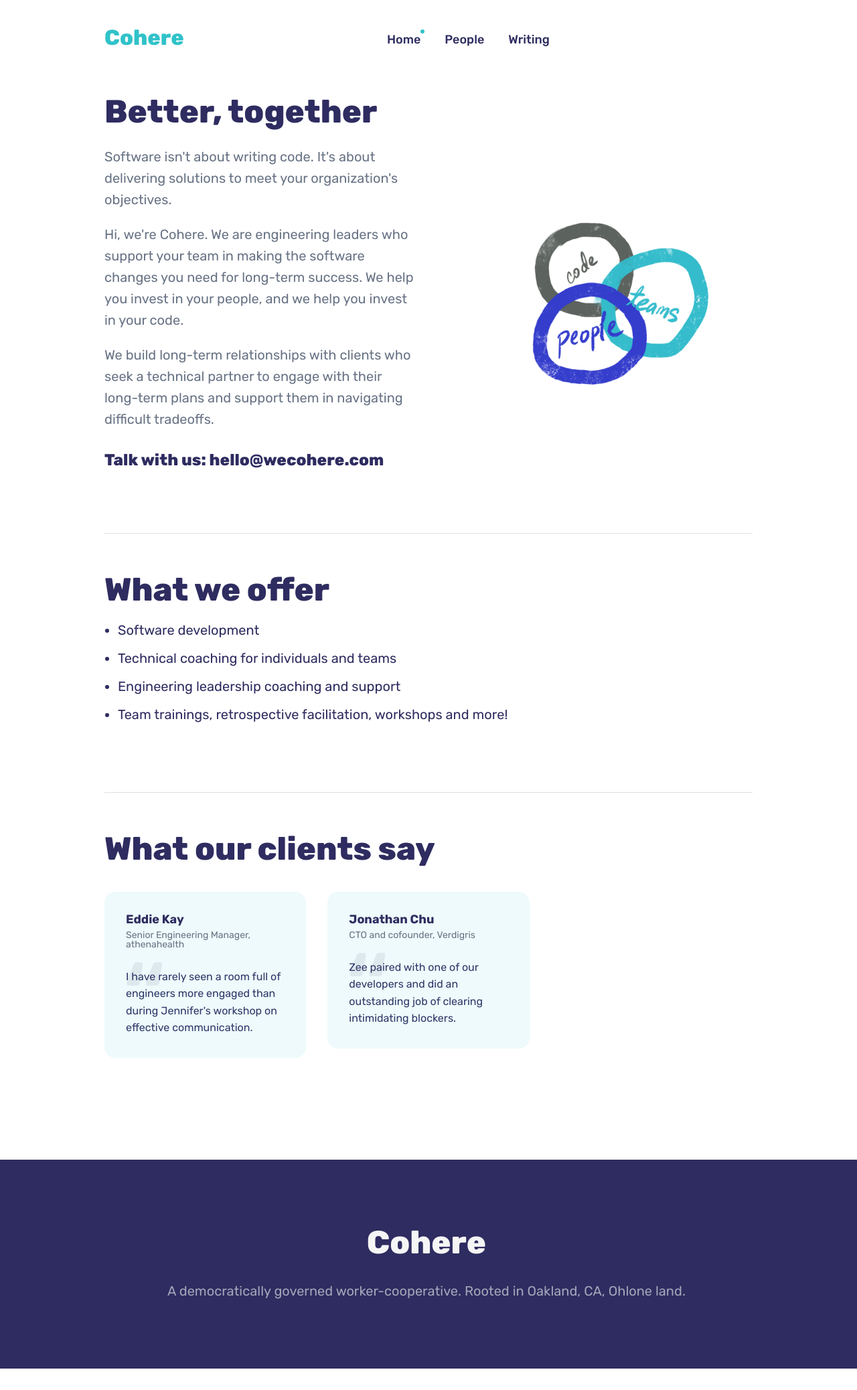
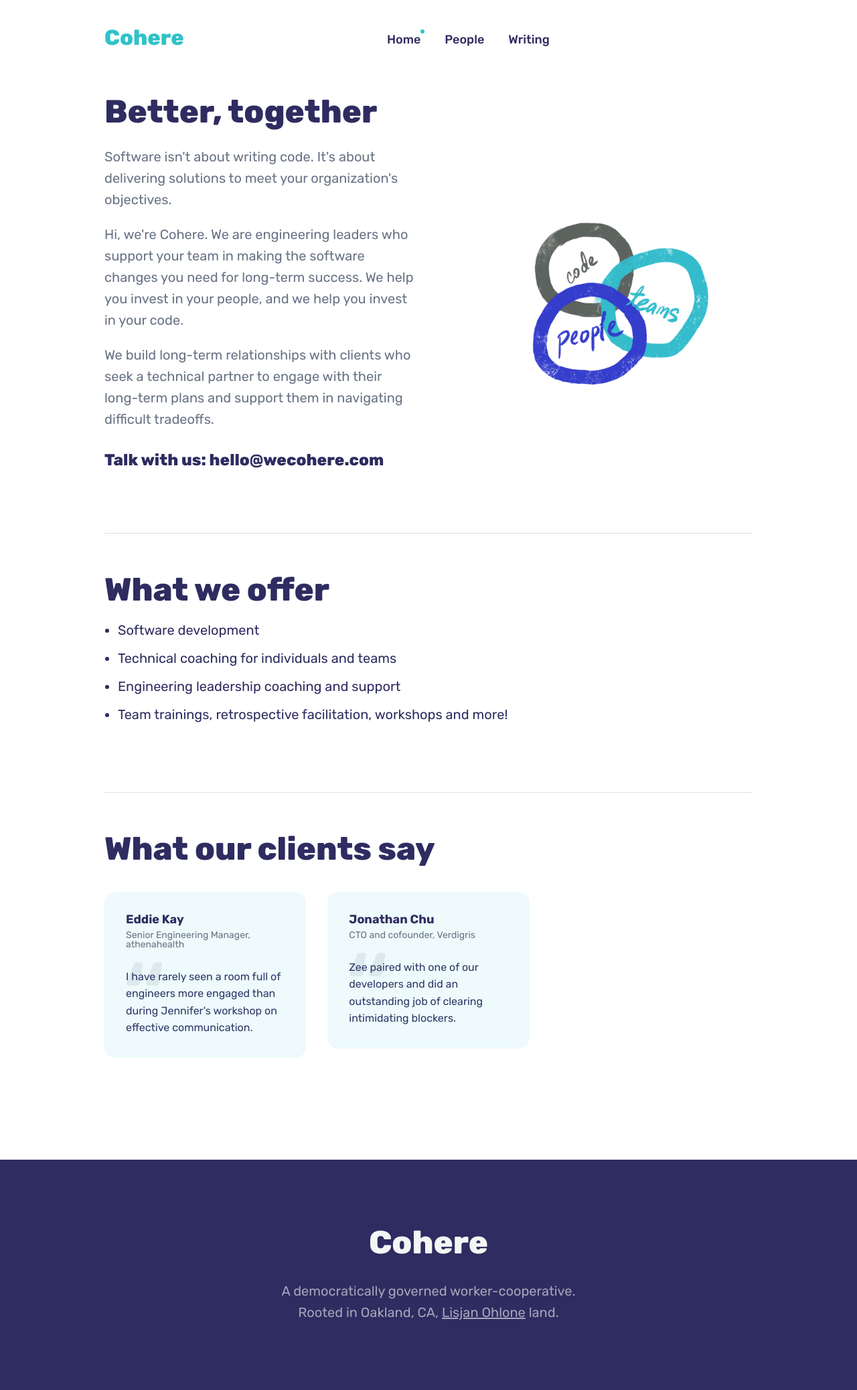
Before and after one commit to cohere-coop/new-website, a Jekyll site: the page built from index.html, in a window 1280 px wide. Shown: the whole page at 67% size. Built offline with Jekyll 4.4.1, drawn with Linux system fonts in a browser that asks for light colours; before the commit the page ends 2044 px from its top, so only the background shows below that.

Commit message:
Add link to Lisjan Ohlone territory history from footer.

```diff
--- a/_data/settings.yml
+++ b/_data/settings.yml
@@ -22,7 +22,7 @@ menu__settings:
 # Shows up in the site footer
 author:
   author__name: Cohere
-  author__bio: A democratically governed worker-cooperative. Rooted in Oakland, CA, Ohlone land.
+  author__bio: A democratically governed worker-cooperative. Rooted in Oakland, CA, Lisjan Ohlone land.
   #author__avatar: '/images/01.jpg'
 
 social:
--- a/_includes/footer.html
+++ b/_includes/footer.html
@@ -19,7 +19,10 @@
             </ul>
           </div>
           {% endif %}
-          <p class="footer__author-bio">{{site.data.settings.author.author__bio}}</p>
+          <div class="footer__author-bio">
+            A democratically governed worker-cooperative.<br/>
+            Rooted in Oakland, CA, <a href="https://sogoreate-landtrust.org/lisjan-history-and-territory/">Lisjan Ohlone</a> land.
+          </div>
         </div>
       </div>
     </div>
--- a/_sass/3-modules/_footer.scss
+++ b/_sass/3-modules/_footer.scss
@@ -43,7 +43,6 @@
 .footer__author {
   position: relative;
   z-index: 1;
-  display: flex;
   max-width: 780px;
   margin: 0 auto;
   text-align: center;
@@ -71,6 +70,11 @@
 
   @media (max-width: $desktop) {
     font-size: inherit;
+  }
+
+  a {
+    text-decoration: underline;
+    color: var(--light-gray);
   }
 }
 
```
